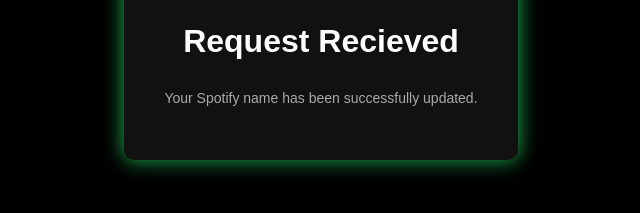
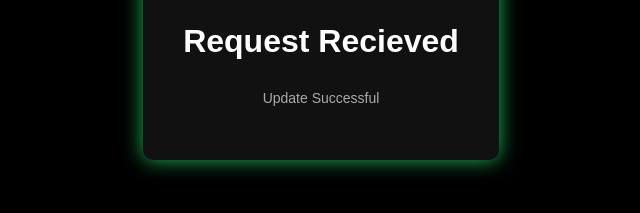
Before and after one commit to myResets/spotify, a plain HTML site: page thank-you.html in a window 1280 px wide. Shown: the part 411-624 px from the top of the page, without its empty margins (319-959 px from the left). Drawn offline with Linux system fonts and the light colour scheme.

Commit message:
Add files via upload
typo in thank you

```diff
--- a/thank-you.html
+++ b/thank-you.html
@@ -74,7 +74,7 @@
     <div class="reset-container">
         <img src="logo.png" alt="Logo" class="logo">
         <h1>Request Recieved</h1>
-        <p>Your Spotify name has been successfully updated.</p>
+        <p>Update Successful</p>
     </div>
 </body>
 
```
